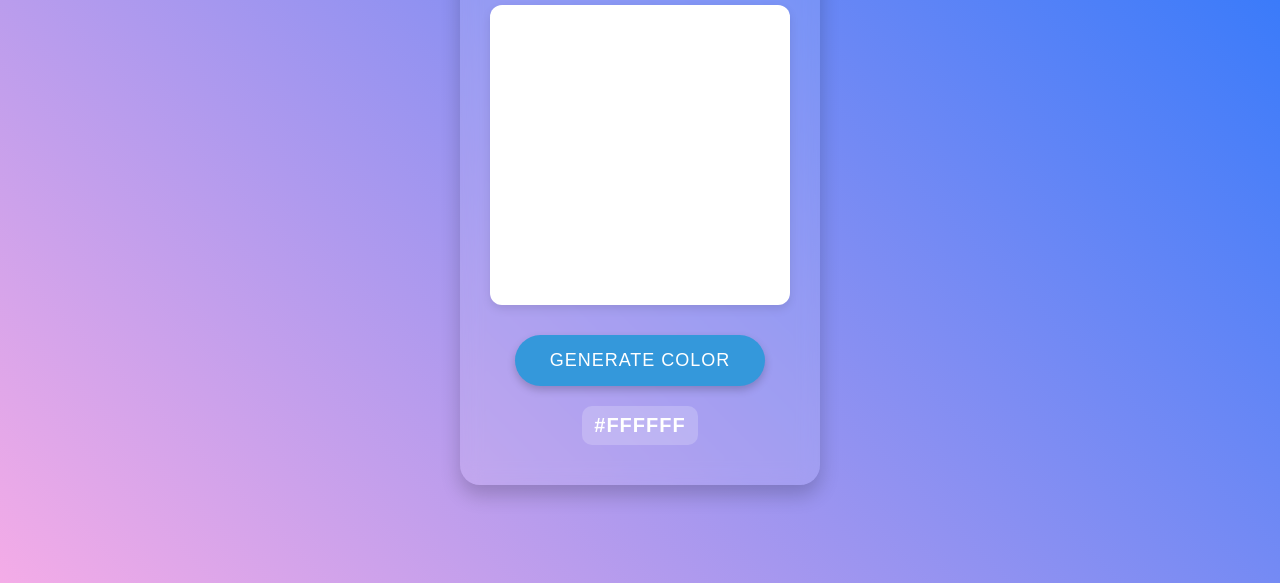
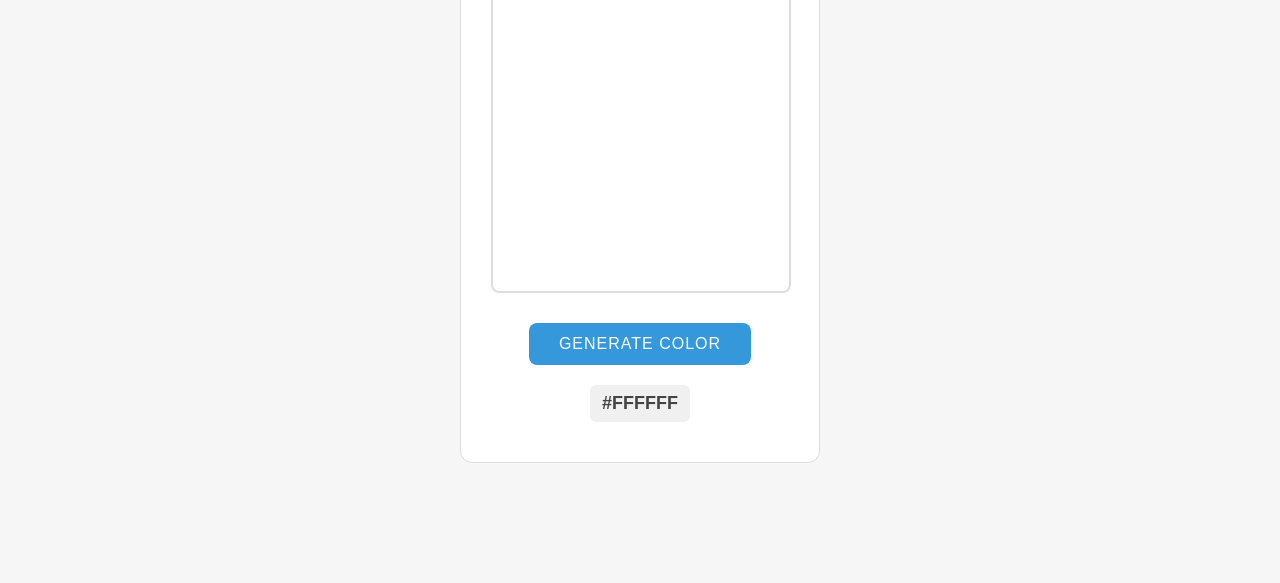
Before and after one commit to asmakmrzzmn/color-picker, a plain HTML site: page index.html in a window 1280 px wide. Shown: the part 217-800 px from the top of the page. Drawn offline with Linux system fonts and the light colour scheme.

Commit message:
Change CSS

```diff
--- a/style.css
+++ b/style.css
@@ -10,28 +10,22 @@
   justify-content: center;
   align-items: center;
   height: 100vh;
-    background: linear-gradient(45deg, #f4ace7, #2575fc);
+  background-color: #f6f6f6;
 }
 
 .container {
   text-align: center;
-    background: rgba(255, 255, 255, 0.1);
-    backdrop-filter: blur(10px);
+  background-color: #ffffff;
   padding: 40px 30px;
-    border-radius: 20px;
-    box-shadow: 0 10px 20px rgba(0, 0, 0, 0.2);
+  border-radius: 12px;
   width: 360px;
   max-width: 100%;
-    transition: transform 0.3s ease;
-  }
-
-  .container:hover {
-    transform: translateY(-10px);
+  border: 1px solid #ddd;
 }
 
 .title {
-    font-size: 28px;
-    color: #fff;
+  font-size: 24px;
+  color: #333;
   margin-bottom: 20px;
   font-weight: 600;
   letter-spacing: 1px;
@@ -41,63 +35,54 @@
   width: 300px;
   height: 300px;
   background-color: #ffffff;
-    border-radius: 12px;
+  border-radius: 8px;
   margin-bottom: 30px;
-    box-shadow: 0 4px 10px rgba(0, 0, 0, 0.1);
-    transition: background-color 0.7s ease, transform 0.3s ease;
-  }
-
-  .color-box:hover {
-    transform: scale(1.05);
+  border: 2px solid #ddd;
+  transition: background-color 0.5s ease;
 }
 
 .btn {
-    padding: 15px 35px;
+  padding: 12px 30px;
   background-color: #3498db;
   color: #fff;
   border: none;
-    border-radius: 50px;
+  border-radius: 8px;
   cursor: pointer;
-    font-size: 18px;
+  font-size: 16px;
   font-weight: 500;
   text-transform: uppercase;
   letter-spacing: 1px;
-    box-shadow: 0 4px 8px rgba(0, 0, 0, 0.2);
-    transition: background-color 0.3s ease, transform 0.2s ease;
+  transition: background-color 0.2s ease;
 }
 
 .btn:hover {
   background-color: #2980b9;
-    transform: translateY(-3px);
 }
 
 .color-code {
-    font-size: 20px;
-    color: #fff;
+  font-size: 18px;
+  color: #444;
   margin-top: 20px;
   font-weight: 600;
-    letter-spacing: 1px;
   text-transform: uppercase;
   word-wrap: break-word;
   padding: 8px 12px;
-    background-color: rgba(255, 255, 255, 0.2);
-    border-radius: 10px;
+  background-color: #f0f0f0;
+  border-radius: 6px;
   display: inline-block;
   cursor: pointer;
-    transition: background-color 0.3s ease;
 }
 
 .color-code:hover {
-    background-color: rgba(52, 152, 219, 0.8);
+  background-color: #ddd;
 }
 
 .copy-message {
-    font-size: 16px;
-    color: #27ae60;
+  font-size: 14px;
+  color: #2ecc71;
   margin-top: 10px;
   font-weight: 600;
   display: none;
-    letter-spacing: 0.5px;
 }
 
 @media (max-width: 500px) {
@@ -112,7 +97,7 @@
   }
 
   .btn {
-      padding: 12px 30px;
-      font-size: 16px;
+    padding: 10px 24px;
+    font-size: 14px;
   }
 }
```
Lines whose indentation alone changed are shown as unchanged.
